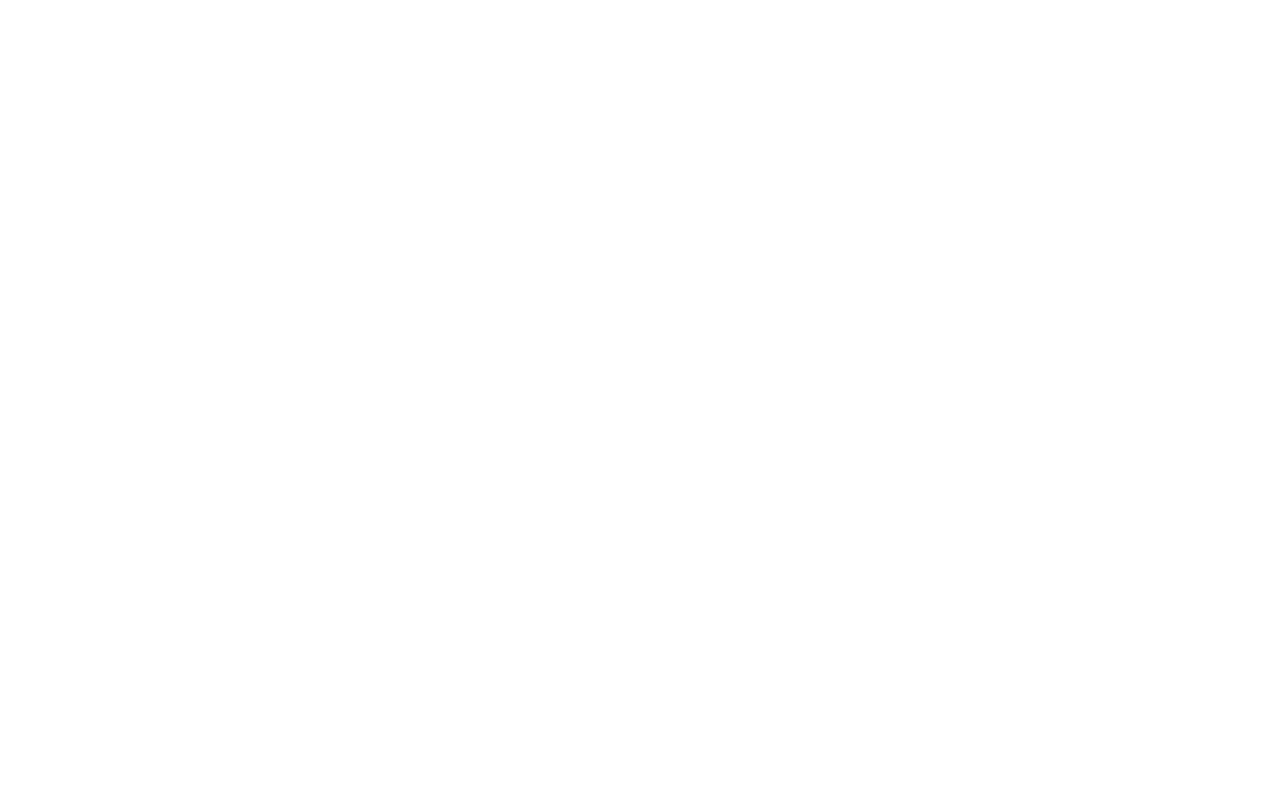
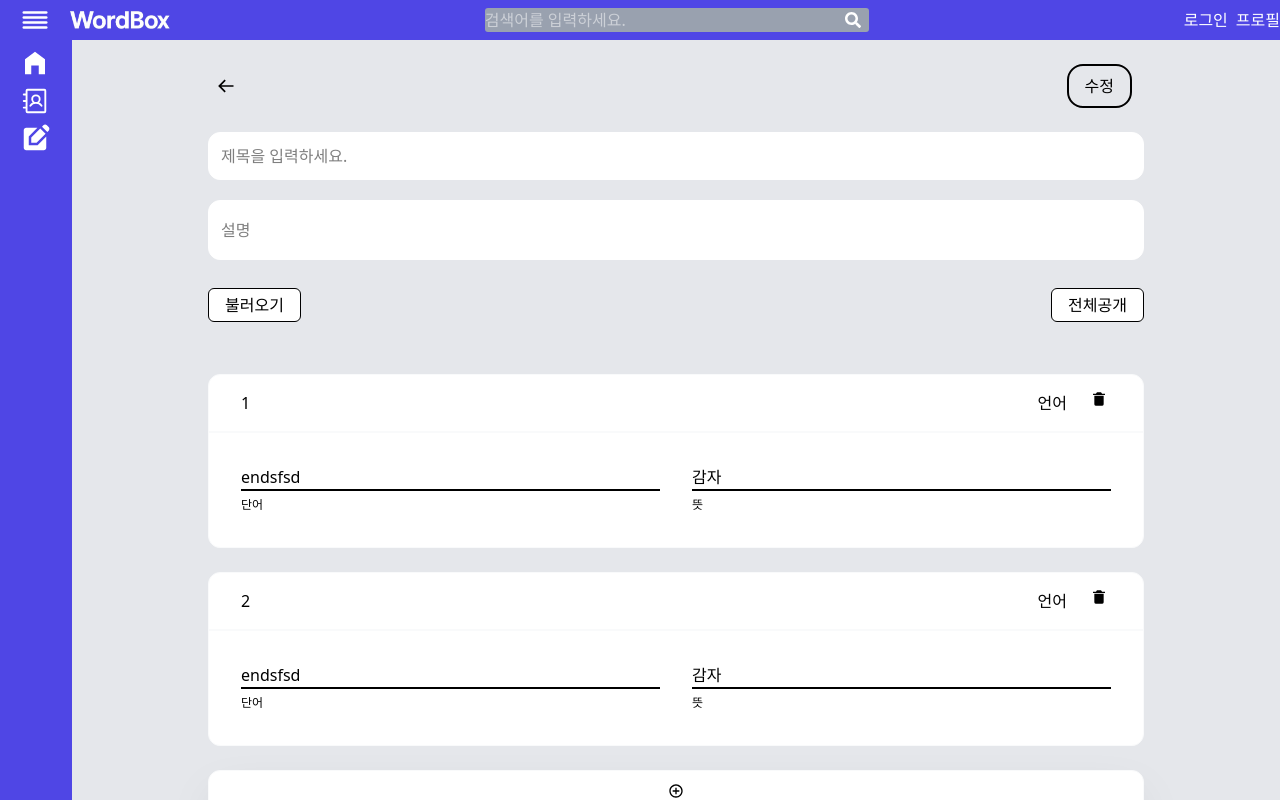
Before and after one commit to DongYeopMe/wordbox, a React (Vite) app in the folder frontend/: page /cardUpdate in a window 1280 px wide. Before the commit this address had no page. Built offline with nearby package versions, Linux system fonts and the light colour scheme.

Commit message:
수정페이지,카드추가 버튼

```diff
--- a/frontend/src/App.jsx
+++ b/frontend/src/App.jsx
@@ -10,6 +10,7 @@
 import LibraryPage from "./pages/LibraryPage.jsx";
 import CardPage from "./pages/CardPage.jsx";
 import CardCreatePage from "./pages/CardCreatePage.jsx";
+import CardUpdatePage from "./pages/CardUpdatePage.jsx";
 
 function App() {
   return (
@@ -23,6 +24,7 @@
         <Route path="/user/name/library" element={<LibraryPage />} />
         <Route path="/card" element={<CardPage />} />
         <Route path="/newcard" element={<CardCreatePage />} />
+        <Route path="/cardUpdate" element={<CardUpdatePage />} />
       </Routes>
     </BrowserRouter>
   );
--- a/frontend/src/components/card/WordAddSection.jsx
+++ b/frontend/src/components/card/WordAddSection.jsx
@@ -1,19 +1,27 @@
 import React, { useState } from "react";
 import WordAddComponent from "./WordAddComponent";
+import { BiPlusCircle } from "react-icons/bi";
 
-function WordAddSection(props) {
-  const [wordCount, setWordcount] = useState(2);
+function WordAddSection({ wordCount, setWordCount }) {
   const handleAddWord = () => {
     setWordCount((prev) => prev + 1);
   };
 
   return (
-    <section id="word" className="px-12 py-8">
+    <section className="px-8 py-8">
       <div className="py-5">
         <div className="w-full flex flex-col gap-6">
           {Array.from({ length: wordCount }).map((_, i) => (
             <WordAddComponent key={i} index={i + 1} />
           ))}
+          <div
+            className="border-1 border-gray-50 rounded-xl bg-white shadow-2xl flex justify-center py-3 cursor-pointer"
+            onClick={handleAddWord}
+          >
+            <button>
+              <BiPlusCircle />
+            </button>
+          </div>
         </div>
       </div>
     </section>
--- a/frontend/src/pages/CardCreatePage.jsx
+++ b/frontend/src/pages/CardCreatePage.jsx
@@ -2,8 +2,12 @@
 import Layout from "../components/common/Layout";
 import WordAddComponent from "../components/card/WordAddComponent";
 import WordAddSection from "../components/card/WordAddSection";
+import { useNavigate } from "react-router-dom";
 
 function CardCreatePage() {
+  const [wordCount, setWordCount] = useState(2);
+  const navigate = useNavigate();
+
   const release = {
     Myself: "나만 보기",
     All: "전체공개",
@@ -11,23 +15,22 @@
 
   return (
     <Layout>
-      <div className="bg-gray-200 min-h-screen">
+      <div className="bg-gray-200 min-h-screen ">
+        <div className="max-w-[1000px] w-full mx-auto">
           <div className="w-full">
-          <div className="py-6 px-12 flex flex-row justify-between">
+            <div className="py-6 px-8 flex flex-row justify-between">
               <div>
                 <h1 className="text-3xl">새로운 단어카드 만들기</h1>
               </div>
               <div className="pr-3">
-              <div>
                 <button className="border-2 py-2 px-4 rounded-2xl">
                   <span>만들기</span>
                 </button>
               </div>
             </div>
           </div>
-        </div>
           <div>
-          <div id="input" className="px-12 flex flex-col gap-5">
+            <div id="input" className="px-8 flex flex-col gap-5">
               <div>
                 <div className="w-full h-[48px] bg-white flex justify-center border border-white rounded-xl py-1 px-3 focus-within:border-indigo-500">
                   <input
@@ -37,10 +40,16 @@
                 </div>
               </div>
               <div className="w-full h-[60px] bg-white flex justify-center border border-white rounded-xl py-1 px-3 focus-within:border-indigo-500">
-              <input className="w-full focus:outline-none" placeholder="설명" />
+                <input
+                  className="w-full focus:outline-none"
+                  placeholder="설명"
+                />
               </div>
             </div>
-          <div id="option" className="px-12 mt-7 flex flex-row justify-between">
+            <div
+              id="option"
+              className="px-8 mt-7 flex flex-row justify-between"
+            >
               <div className="border-1 rounded-md bg-white">
                 <button className="px-4 py-1">
                   <span>불러오기</span>
@@ -51,7 +60,20 @@
               </div>
             </div>
           </div>
-        <WordAddSection />
+          <WordAddSection wordCount={wordCount} setWordCount={setWordCount} />
+          <div className="flex gap-3 justify-end px-8">
+            <div className="border-2 py-3 px-5 rounded-2xl bg-blue-400">
+              <button>
+                <span>만들기</span>
+              </button>
+            </div>
+            <div className="border-2 py-3 px-5 rounded-2xl">
+              <button className="cursor-pointer" onClick={() => navigate(-1)}>
+                <span>취소</span>
+              </button>
+            </div>
+          </div>
+        </div>
       </div>
     </Layout>
   );
--- a/frontend/src/pages/CardUpdatePage.jsx
+++ b/frontend/src/pages/CardUpdatePage.jsx
@@ -0,0 +1,91 @@
+import React, { useState } from "react";
+import Layout from "../components/common/Layout";
+import WordAddComponent from "../components/card/WordAddComponent";
+import WordAddSection from "../components/card/WordAddSection";
+import { BiArrowBack } from "react-icons/bi";
+import { useNavigate } from "react-router-dom";
+
+function CardUpdatePage(props) {
+  const [wordCount, setWordCount] = useState(2);
+  const navigate = useNavigate();
+
+  const release = {
+    Myself: "나만 보기",
+    All: "전체공개",
+  };
+
+  return (
+    <Layout>
+      <div className="bg-gray-200 min-h-screen ">
+        <div className="max-w-[1000px] w-full mx-auto">
+          <div className="w-full">
+            <div className="py-6 px-8 flex flex-row justify-between">
+              <div>
+                <button
+                  className="py-3 px-2 cursor-pointer"
+                  onClick={() => navigate(-1)}
+                >
+                  <BiArrowBack size={20} />
+                </button>
+              </div>
+              <div className="pr-3">
+                <button
+                  className="border-2 py-2 px-4 rounded-2xl"
+                  onClick={() => navigate(-1)}
+                >
+                  <span>수정</span>
+                </button>
+              </div>
+            </div>
+          </div>
+          <div>
+            <div id="input" className="px-8 flex flex-col gap-5">
+              <div>
+                <div className="w-full h-[48px] bg-white flex justify-center border border-white rounded-xl py-1 px-3 focus-within:border-indigo-500">
+                  <input
+                    className="w-full focus:outline-none"
+                    placeholder="제목을 입력하세요."
+                  />
+                </div>
+              </div>
+              <div className="w-full h-[60px] bg-white flex justify-center border border-white rounded-xl py-1 px-3 focus-within:border-indigo-500">
+                <input
+                  className="w-full focus:outline-none"
+                  placeholder="설명"
+                />
+              </div>
+            </div>
+            <div
+              id="option"
+              className="px-8 mt-7 flex flex-row justify-between"
+            >
+              <div className="border-1 rounded-md bg-white">
+                <button className="px-4 py-1">
+                  <span>불러오기</span>
+                </button>
+              </div>
+              <div className="border-1 rounded-md bg-white">
+                <button className="px-4 py-1">{release.All}</button>
+              </div>
+            </div>
+          </div>
+          <WordAddSection wordCount={wordCount} setWordCount={setWordCount} />
+          <div className="flex gap-3 justify-end px-8">
+            <div className="border-2 py-3 px-5 rounded-2xl bg-blue-400">
+              <button>
+                <span>수정</span>
+              </button>
+            </div>
+            <div className="border-2 py-3 px-5 rounded-2xl">
+              <button className=" cursor-pointer" onClick={() => navigate(-1)}>
+                <span>취소</span>
+              </button>
+            </div>
+          </div>
+        </div>
+      </div>
+    </Layout>
+  );
+}
+
+export default CardUpdatePage;
```
Lines whose indentation alone changed are shown as unchanged.
